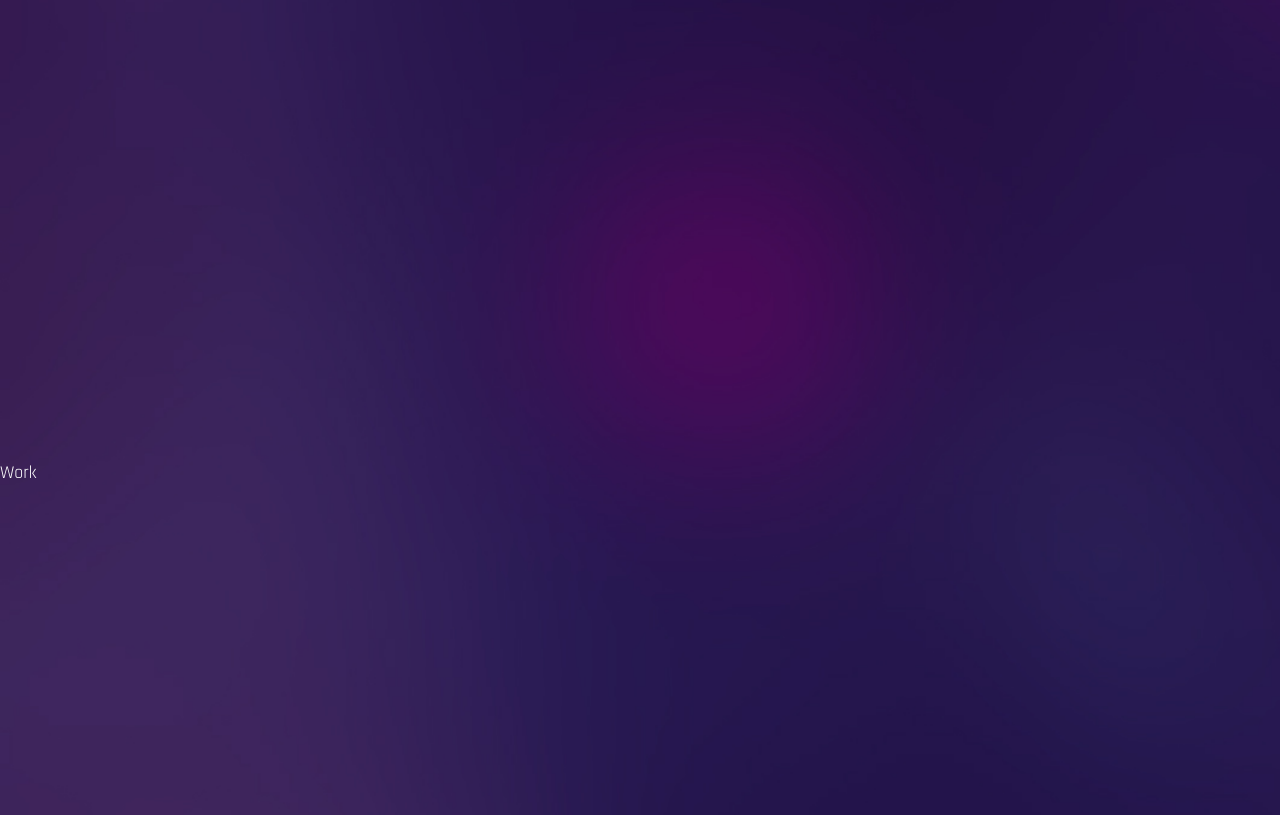
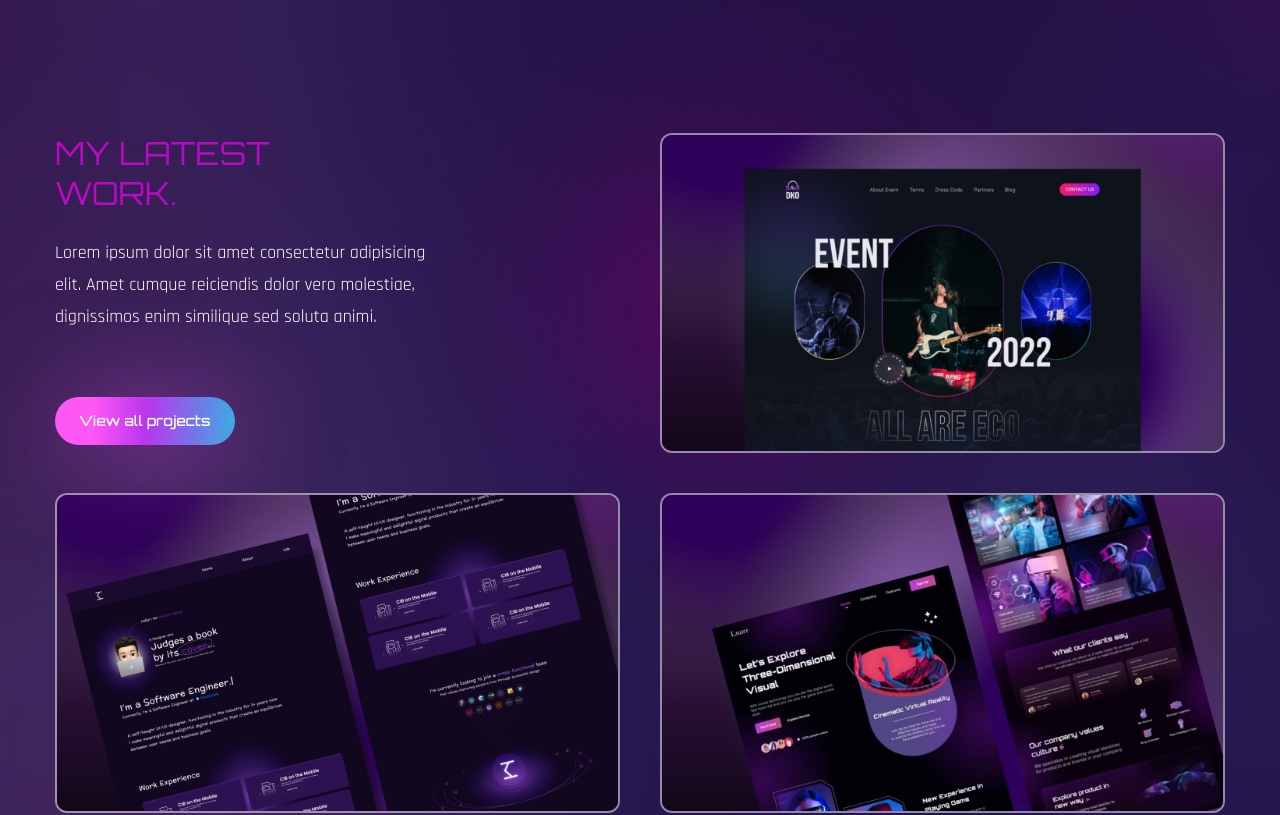
Before and after one commit to Tahckn/portfolio, a React (Create React App) app: page / in a window 1280 px wide. Shown: the part 2300-3115 px from the top of the page. Built offline with nearby package versions, Linux system fonts and the light colour scheme; a web font is replaced by a local one.

Commit message:
work section done texts gonna add

```diff
--- a/src/components/About.js
+++ b/src/components/About.js
@@ -1,8 +1,8 @@
+import CountUp from 'react-countup'
 import React from 'react'
-import CountUp from 'react-countup'
+import { fadeIn } from '../variants'
+import { motion } from 'framer-motion'
 import { useInView } from 'react-intersection-observer'
-import { motion } from 'framer-motion'
-import { fadeIn } from '../variants'
 
 const About = () => {
   const [ref, inView] = useInView({
@@ -18,7 +18,7 @@
             initial="hidden"
             whileInView={'show'}
             viewport={{ once: false, amount: 0.3 }}
-            className="flex-1 bg-about bg-contain mb-6 bg-no-repeat h-[450px] mix-blend-lighten bg-top"
+            className="flex-1 bg-about bg-contain mb-6 bg-no-repeat min-h-[150px] h-[450px] mix-blend-lighten bg-top"
           ></motion.div>
           {/* text  */}
           <motion.div
--- a/src/components/Services.js
+++ b/src/components/Services.js
@@ -1,7 +1,7 @@
+import { BsArrowUpRight } from 'react-icons/bs'
 import React from 'react'
-import { BsArrowUpRight } from 'react-icons/bs'
+import { fadeIn } from '../variants'
 import { motion } from 'framer-motion'
-import { fadeIn } from '../variants'
 
 const services = [
   {
@@ -56,7 +56,7 @@
                 return (
                   <div
                     className="border-b border-white/20 h-auto mb-[38px] flex text-center lg:text-left flex-col lg:flex-row"
-                    key={index}
+                    key={name}
                   >
                     <div className="max-w-[476px]">
                       <h4 className="text-[20px] tracking-wider font-primary font-semibold mb-6">
--- a/src/components/Work.js
+++ b/src/components/Work.js
@@ -1,7 +1,84 @@
+import Img1 from '../assets/portfolio-img1.png'
+import Img2 from '../assets/portfolio-img3.png'
+import Img3 from '../assets/portfolio-img2.png'
 import React from 'react';
+import { fadeIn } from '../variants';
+import {motion} from 'framer-motion'
 
 const Work = () => {
-  return <div className='section' id='work'>Work</div>;
+  return (
+  <section className='section' id='work'>
+    <div className='container mx-auto'>
+      <div className='flex flex-col lg:flex-row gap-x-10' >
+        <motion.div
+        variants={fadeIn('right', 0.3)}
+        initial="hidden"
+        whileInView={'show'}
+        viewport={{ once: false, amount: 0.3 }}
+         className='flex-1 flex flex-col gap-y-12 mb-10 lg:mb-0'>
+          {/* text  */}
+          <div>
+            <h2 className='h2 leading-tight text-accent'>My Latest <br/> Work.</h2>
+            <p className='max-w-sm mb-16'>Lorem ipsum dolor sit amet consectetur adipisicing elit. Amet cumque reiciendis dolor vero molestiae, dignissimos enim similique sed soluta animi.</p>
+            <button className='btn btn-sm'>View all projects</button>
+          </div>
+          {/* image  */}
+          <div className='group relative overflow-hidden border-2 border-white/50 rounded-xl'>
+            {/* overlay  */}
+            <div className='group-hover:bg-black/70 w-full h-full absolute z-40 transition-all duration-300'></div>
+            {/* img  */}
+            <img className='group-hover:scale-125 transition-all duration-500' src={Img1} alt=''/>
+            {/* pretitle  */}
+            <div className='absolute -bottom-full left-12 group-hover:bottom-24 transition-all duration-500 z-50 '>
+              <span className='text-gradient '>UI/UX Design</span>
+              </div>
+            {/* title */}
+            <div className='absolute -bottom-full left-12 group-hover:bottom-14 transition-all duration-700 z-50 '>
+              <span className='text-3xl text-white'>Project Title</span>
+            </div>
+          </div>
+        </motion.div>
+        <motion.div
+        variants={fadeIn('left', 0.2)}
+        initial="hidden"
+        whileInView={'show'}
+        viewport={{ once: false, amount: 0.3 }}
+        className='flex-1 flex flex-col gap-y-10 justify-between'>
+          {/* image  */}
+          <div className='group relative overflow-hidden border-2 border-white/50 rounded-xl'>
+            {/* overlay  */}
+            <div className='group-hover:bg-black/70 w-full h-full absolute z-40 transition-all duration-300'></div>
+            {/* img  */}
+            <img className='group-hover:scale-125 transition-all duration-500' src={Img2} alt=''/>
+            {/* pretitle  */}
+            <div className='absolute -bottom-full left-12 group-hover:bottom-24 transition-all duration-500 z-50 '>
+              <span className='text-gradient '>UI/UX Design</span>
+              </div>
+            {/* title */}
+            <div className='absolute -bottom-full left-12 group-hover:bottom-14 transition-all duration-700 z-50 '>
+              <span className='text-3xl text-white'>Project Title</span>
+            </div>
+          </div>
+          {/* image  */}
+          <div className='group relative overflow-hidden border-2 border-white/50 rounded-xl'>
+            {/* overlay  */}
+            <div className='group-hover:bg-black/70 w-full h-full absolute z-40 transition-all duration-300'></div>
+            {/* img  */}
+            <img className='group-hover:scale-125 transition-all duration-500' src={Img3} alt=''/>
+            {/* pretitle  */}
+            <div className='absolute -bottom-full left-12 group-hover:bottom-24 transition-all duration-500 z-50 '>
+              <span className='text-gradient '>UI/UX Design</span>
+              </div>
+            {/* title */}
+            <div className='absolute -bottom-full left-12 group-hover:bottom-14 transition-all duration-700 z-50 '>
+              <span className='text-3xl text-white'>Project Title</span>
+            </div>
+          </div>
+        </motion.div>
+      </div>
+    </div>
+  </section>
+  )
 };
 
 export default Work;
```
